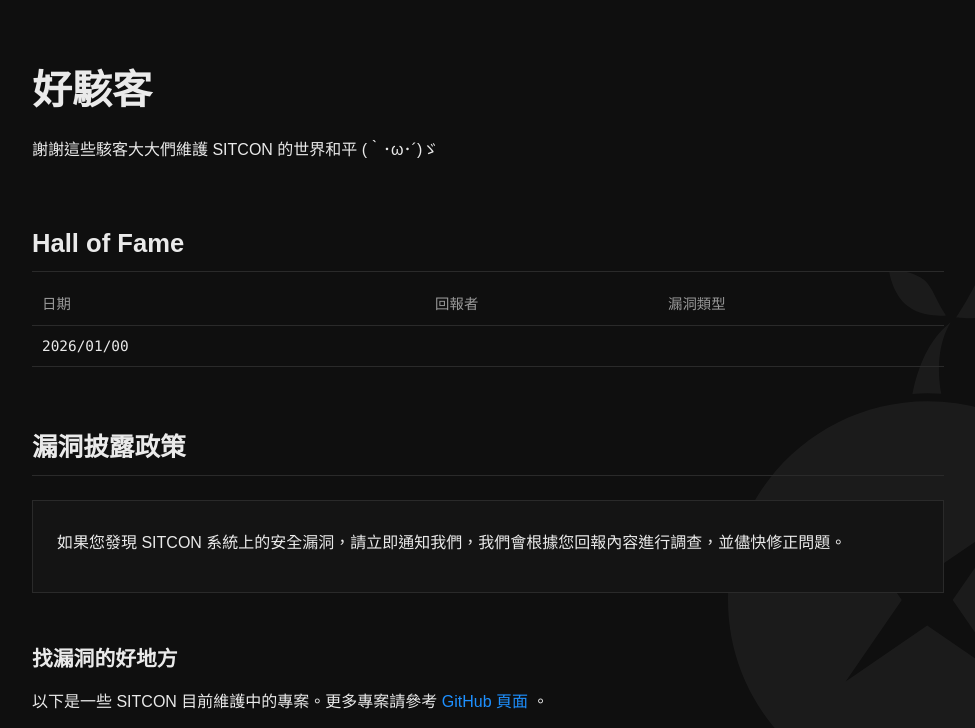
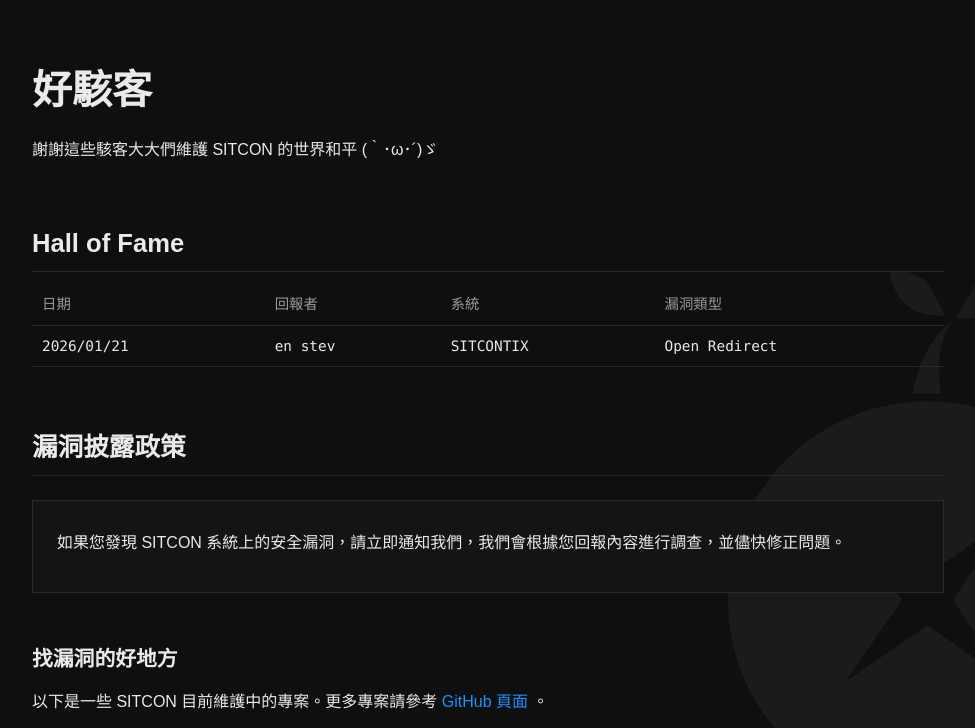
Before and after one commit to sitcon-tw/hacker, a plain HTML site: page index.html in a window 1280 px wide. Shown: the top 728 px of the page, without its empty margins (152-1127 px from the left). Drawn offline with Linux system fonts and the light colour scheme; a web font is replaced by a local one.

Commit message:
chore: SITCONTIX Open Redirect

```diff
--- a/index.html
+++ b/index.html
@@ -1,5 +1,6 @@
 <!doctype html>
 <html lang="zh-Hant">
+
 <head>
 	<meta charset="utf-8" />
 	<title>SITCON 漏洞披露政策</title>
@@ -161,14 +162,16 @@
 				<tr>
 					<th>日期</th>
 					<th>回報者</th>
+					<th>系統</th>
 					<th>漏洞類型</th>
 				</tr>
 			</thead>
 			<tbody>
 				<tr>
-						<td>2026/01/00</td>
-						<td></td>
-						<td></td>
+					<td>2026/01/21</td>
+					<td>en stev</td>
+					<td>SITCONTIX</td>
+					<td>Open Redirect</td>
 				</tr>
 			</tbody>
 		</table>
@@ -227,4 +230,5 @@
 		</footer>
 	</main>
 </body>
+
 </html>
```
Lines whose indentation alone changed are shown as unchanged.
